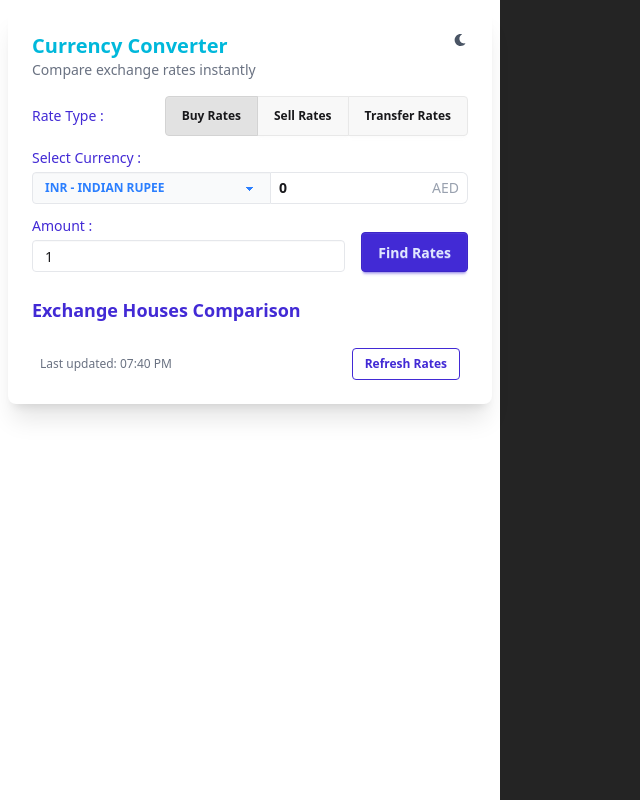
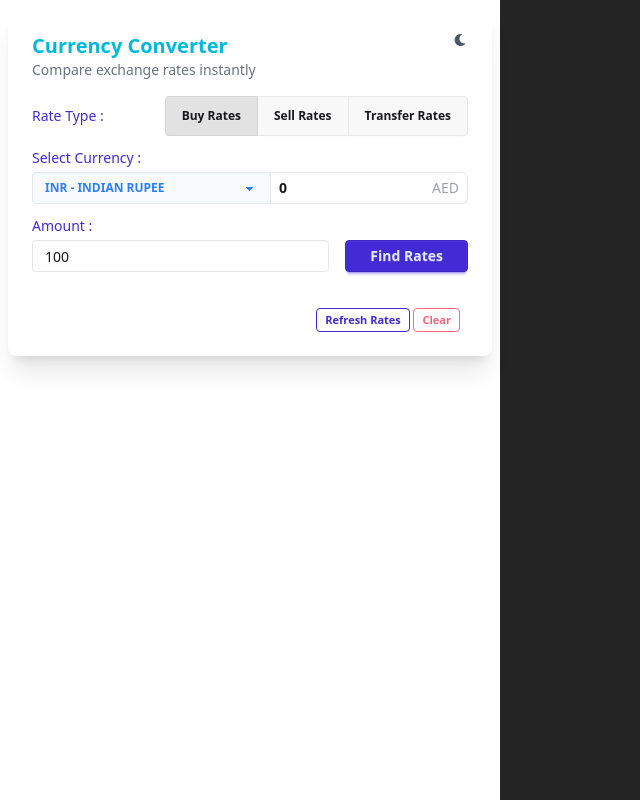
Before and after one commit to NusratParvin/my-extension, a React (Vite) app: page / in a window 1280 px wide. Shown: the whole page, without its empty margins (0-640 px from the left). Built offline with nearby package versions, Linux system fonts and the light colour scheme.

Commit message:
loading button refresh

```diff
--- a/package.json
+++ b/package.json
@@ -32,7 +32,7 @@
     "eslint-plugin-react-refresh": "^0.4.19",
     "globals": "^16.0.0",
     "postcss": "^8.5.6",
-    "tailwindcss": "^4.1.10",
+    "tailwindcss": "^4.1.11",
     "vite": "^6.3.5"
   },
   "proxy": "http://localhost:5000"
--- a/src/App.jsx
+++ b/src/App.jsx
@@ -7,32 +7,11 @@ import SummaryCard from "./components/SummaryCard";
 import RateTypeSelector from "./components/RateTypeSelector";
 import ThemeToggle from "./components/ThemeToggle";
 import currencyData from "./js/currencyList";
+import SkeletonCard from "./components/SkeletonCard";
 
 function App() {
-  // Exchange houses data
-  const exchangeHouses = [
-    {
-      id: 1,
-      name: "Al Ansari Exchange",
-      rates: { buy: 22.61, sell: 22.5, transfer: 22.55 },
-      color: "bg-gradient-to-r from-green-400 to-teal-500",
-    },
-    {
-      id: 2,
-      name: "UAE Exchange",
-      rates: { buy: 22.57, sell: 22.46, transfer: 22.51 },
-      color: "bg-gradient-to-r from-blue-500 to-indigo-600",
-    },
-    {
-      id: 3,
-      name: "Emirates NBD",
-      rates: { buy: 22.52, sell: 22.41, transfer: 22.46 },
-      color: "bg-gradient-to-r from-amber-500 to-orange-500",
-    },
-  ];
-
-  // State
   const [amount, setAmount] = useState(100);
+  const [isLoading, setIsLoading] = useState(false);
   const [fromCurrency] = useState("AED");
   const [toCurrency, setToCurrency] = useState("INR");
   const [rateType, setRateType] = useState("buy");
@@ -40,6 +19,14 @@ function App() {
   const [darkMode, setDarkMode] = useState(false);
   const [lastUpdated, setLastUpdated] = useState(new Date());
   const [optimalHouse, setOptimalHouse] = useState(null);
+
+  const handleClear = () => {
+    setResult([]);
+    setOptimalHouse(null);
+    setAmount(100);
+    setToCurrency("INR");
+    setLastUpdated(new Date());
+  };
 
   // Calculate optimal house
   useEffect(() => {
@@ -59,12 +46,20 @@ function App() {
   }, [result]);
 
   // Toggle dark mode
+  // const toggleDarkMode = () => {
+  //   setDarkMode(!darkMode);
+  //   document.documentElement.setAttribute(
+  //     "data-theme",
+  //     darkMode ? "light" : "dark"
+  //   );
+  // };
+
   const toggleDarkMode = () => {
-    setDarkMode(!darkMode);
-    document.documentElement.setAttribute(
-      "data-theme",
-      darkMode ? "light" : "dark"
-    );
+    setDarkMode((prev) => {
+      const newMode = !prev;
+      document.documentElement.classList.toggle("dark", newMode);
+      return newMode;
+    });
   };
 
   // Format time
@@ -73,39 +68,44 @@ function App() {
   };
 
   // Refresh rates
-  const refreshRates = () => {
-    // In a real app, this would fetch new rates
+  const handleRefreshRates = () => {
+    // fetch fresh rates
+    setOptimalHouse(null);
+
+    handleCheckRates();
     setLastUpdated(new Date());
   };
 
   const handleCheckRates = async () => {
-    console.log(toCurrency, rateType);
+    setIsLoading(true);
+    setResult([]);
     try {
       const res = await fetch(
         `http://localhost:5000/api/rates?currency=${toCurrency}&type=${rateType}`
       );
 
       const data = await res.json();
-      // console.log("All Rates →", data);
       setResult(data);
+      setIsLoading(false);
     } catch (e) {
       console.error("Error fetching rates:", e);
     }
   };
   console.log(result);
+  console.log(isLoading);
   return (
     <div
-      className="p-2 min-h-screen w-[500px]"
+      className="p-2 min-h-screen w-[500px]  "
       data-theme={darkMode ? "dark" : "light"}
     >
       {/* <div className="max-w-md mx-auto border"> */}
-      <div className=" mx-auto ">
-        <div className="card bg-base-100 shadow-xl overflow-hidden">
+      {/* <div className=" mx-auto"> */}
+      <div className="card bg-base-100  shadow-xl overflow-hidden">
         <div className="absolute top-4 right-4">
           <ThemeToggle darkMode={darkMode} toggleDarkMode={toggleDarkMode} />
         </div>
 
-          <div className="card-body -space-y-2">
+        <div className="card-body   -space-y-2 ">
           <h1 className="card-title text-xl font-semibold text-cyan-500  ">
             Currency Converter
           </h1>
@@ -146,20 +146,31 @@ function App() {
                 required
                 placeholder="Enter amount"
                 title="Enter amount"
-                  defaultValue={1}
+                value={amount}
+                onChange={(e) => setAmount(Number(e.target.value))}
               />
             </div>
-              <button className="btn btn-primary" onClick={handleCheckRates}>
-                Find Rates
+            <button
+              className={`btn btn-sm text-sm btn-primary px-6 ${
+                isLoading ? "btn-disabled" : ""
+              }`}
+              onClick={handleCheckRates}
+              disabled={isLoading}
+            >
+              {isLoading ? "Loading..." : "Find Rates"}
             </button>
           </div>
 
           <div className="mt-6">
-              <h2 className="text-lg text-primary font-semibold mb-3 ">
-                Exchange Houses Comparison
+            {isLoading && (
+              <h2 className="text-base text-primary font-semibold mb-3 ">
+                Rates Comparison
               </h2>
+            )}
             <div className="space-y-3 max-h-80 overflow-y-auto pr-2">
-                {result.map((house) => {
+              {isLoading
+                ? [1, 2, 3].map((_, i) => <SkeletonCard key={i} />)
+                : result.map((house) => {
                     const rate = house.rate;
                     const convertedAmount = amount * rate;
                     const isOptimal =
@@ -175,7 +186,7 @@ function App() {
                         houseInfo={house}
                         convertedAmount={convertedAmount}
                         isOptimal={isOptimal}
-                      difference={difference.toFixed(3)}
+                        difference={difference.toFixed(2)}
                         color={house.color}
                       />
                     );
@@ -195,18 +206,27 @@ function App() {
 
           <div className="flex justify-between items-center text-sm mt-3  px-2">
             <div className="text-gray-500 text-xs">
-                Last updated: {formatTime(lastUpdated)}
+              {result.length > 0 && `Last updated: ${formatTime(lastUpdated)}`}
             </div>
+
+            <div>
               <button
-                className="btn btn-sm btn-outline btn-primary"
-                onClick={refreshRates}
+                className="btn btn-xs btn-outline btn-primary"
+                onClick={handleRefreshRates}
               >
                 Refresh Rates
+              </button>{" "}
+              <button
+                className="btn btn-xs btn-outline btn-error hover:text-white"
+                onClick={handleClear}
+              >
+                Clear
               </button>
             </div>
           </div>
         </div>
       </div>
+      {/* </div> */}
     </div>
   );
 }
--- a/src/components/ExchangeHouseCard.jsx
+++ b/src/components/ExchangeHouseCard.jsx
@@ -10,8 +10,10 @@ const ExchangeHouseCard = ({
 }) => {
   return (
     <div
-      className={`card card-compact bg-base-100 shadow-md mb-2 border ${
-        isOptimal ? "border-green-300" : "border-base-300"
+      className={`card card-compact light:bg-base-100  dark:bg-gray-500/90 shadow-md mb-2 border ${
+        isOptimal
+          ? "border-green-300 dark:border-green-800"
+          : "border-base-300 dark:border-gray-700"
       }`}
     >
       <div className="card-body p-3.5">
@@ -26,25 +28,37 @@ const ExchangeHouseCard = ({
             </div>
             <div className="ml-3">
               <h3 className="font-bold">{houseInfo?.houseName}</h3>
-              <p className="text-sm text-gray-500">
-                1 AED = {houseInfo?.rate} {houseInfo?.currencyCode} (
-                {houseInfo?.rateType?.toUpperCase()})
+              <p className="text-xs text-gray-500">
+                {houseInfo?.rate === null
+                  ? ` `
+                  : `1 AED = ${houseInfo?.rate} ${
+                      houseInfo?.currencyCode
+                    } (${houseInfo?.rateType?.toUpperCase()})`}
               </p>
             </div>
           </div>
+
+          {houseInfo?.rate === null ? (
+            <span className="text-red-500 font-semibold text-xs">
+              Rate Unavailable
+            </span>
+          ) : (
             <div className="text-right">
               {isOptimal && (
                 <div className="badge badge-sm  text-white font-semibold  badge-success gap-1 mb-1">
                   <FaCheck /> Optimal
                 </div>
               )}
-            <div className="font-bold text-lg">
-              INR {convertedAmount.toLocaleString()}
+              <div className="font-bold text-base">
+                {houseInfo?.currencyCode} {convertedAmount.toLocaleString()}
               </div>
               {!isOptimal && difference && (
-              <div className="text-xs text-red-500">-INR {difference}</div>
+                <div className="text-xs text-red-500">
+                  Difference: {houseInfo?.currencyCode} {difference}
+                </div>
               )}
             </div>
+          )}
         </div>
       </div>
     </div>
--- /dev/null
+++ b/src/components/SkeletonCard.jsx
@@ -0,0 +1,27 @@
+const SkeletonCard = () => {
+  return (
+    <div className="card card-compact bg-base-100 dark:bg-black/10 shadow-md mb-2 border border-base-300 animate-pulse">
+      <div className="card-body p-3.5">
+        <div className="flex items-center justify-between">
+          {/* Left Side - Avatar and House Info */}
+          <div className="flex items-center">
+            <div className="skeleton w-7 h-7 rounded-full"></div>
+            <div className="ml-3">
+              <div className="skeleton h-4 w-24 mb-1"></div>
+              <div className="skeleton h-3 w-36"></div>
+            </div>
+          </div>
+
+          {/* Right Side - Badge + Amount + Difference */}
+          <div className="text-right">
+            <div className="skeleton h-5 w-16 mb-1 rounded"></div>
+            <div className="skeleton h-5 w-24 mb-1"></div>
+            <div className="skeleton h-3 w-20"></div>
+          </div>
+        </div>
+      </div>
+    </div>
+  );
+};
+
+export default SkeletonCard;
```
Also changed, not shown: 1 other file (tests, documents, lock files or other folders). Lines whose indentation alone changed are shown as unchanged.
